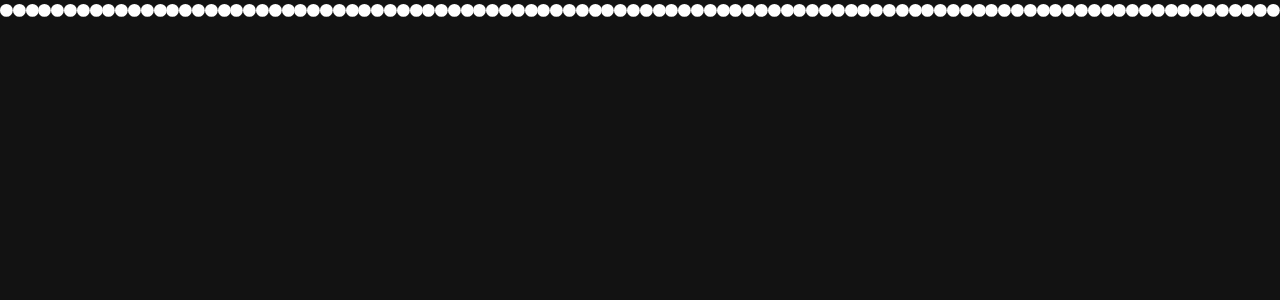
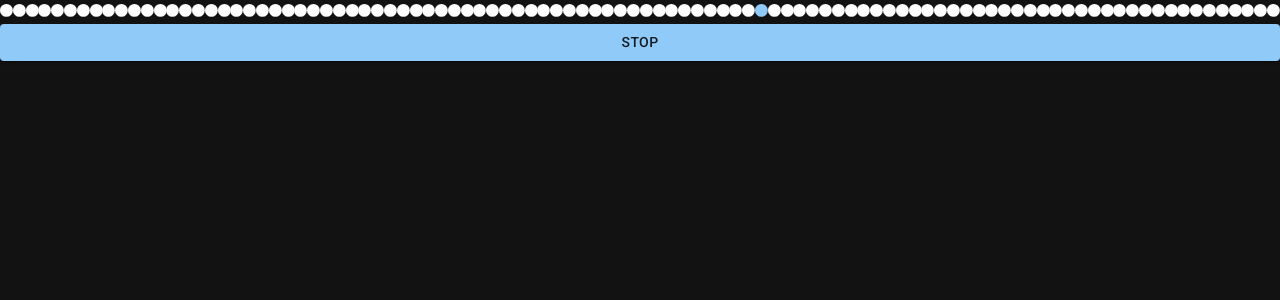
Before and after one commit to doerfli/catch-it, a Next.js app: page / in a window 1280 px wide. Shown: the top 300 px of the page. Built offline with nearby package versions, Linux system fonts and the light colour scheme.

Commit message:
run and stop

```diff
--- a/src/components/catchergame/catchergame.tsx
+++ b/src/components/catchergame/catchergame.tsx
@@ -1,7 +1,36 @@
+import { advanceActiveDot } from "@/redux/slices/dots";
+import { useEffect, useState } from "react";
 import DotLine from "./dotline";
+import { useDispatch } from "react-redux";
+import { Box, Button } from "@mui/material";
+import Stopper from "./stopper";
 
 export default function CatcherGame() {
+    const dispatch = useDispatch();
+    const timeout = 50;
+    const [ intervalObj, setIntervalObj ] = useState<NodeJS.Timeout | null>(null);
+
+    // call advanceActiveDot every 300 ms
+    useEffect(() => {
+        const interval = setInterval(() => {
+            dispatch(advanceActiveDot());
+        }, timeout);
+        setIntervalObj(interval);
+        return () => clearInterval(interval);
+        // eslint-disable-next-line react-hooks/exhaustive-deps -- only run once on page load
+    }, []);
+
+    // stop the interval when the component unmounts
+
+
     return (<>
-        <DotLine />
+        <Box sx={{ display: 'flex', flexDirection: 'column' }}>
+            <DotLine />
+            <Stopper onStop={() => {
+                if (intervalObj !== null) {
+                    clearInterval(intervalObj)
+                }
+            }}/>
+        </Box>
     </>);
 }
--- a/src/components/catchergame/dot.tsx
+++ b/src/components/catchergame/dot.tsx
@@ -1,9 +1,18 @@
 import { faCircle } from "@fortawesome/free-solid-svg-icons";
 import { FontAwesomeIcon } from "@fortawesome/react-fontawesome";
 import { SvgIcon } from "@mui/material";
+import { SvgIconProps } from '@mui/material/SvgIcon';
 
-export default function Dot() {
-    return (<SvgIcon sx={{ fontSize: '0.8rem'}}>
-        <FontAwesomeIcon icon={faCircle} />
-    </SvgIcon>);
+interface IDotProps {
+    isActive: boolean;
 }
+
+export default function Dot(props: IDotProps) {
+    const color = props.isActive ? 'primary' : 'white';
+
+    return (
+        <SvgIcon sx={{ fontSize: '0.8rem' }} color={color as SvgIconProps['color']}>
+            <FontAwesomeIcon icon={faCircle} />
+        </SvgIcon>
+    );
+}
--- a/src/components/catchergame/dotline.tsx
+++ b/src/components/catchergame/dotline.tsx
@@ -1,13 +1,21 @@
 import { RootState } from "@/redux/store";
-import { useSelector } from "react-redux";
+import { useDispatch, useSelector } from "react-redux";
 import Dot from "./dot";
+import { useEffect } from "react";
+import { advanceActiveDot } from "@/redux/slices/dots";
+import { Box } from "@mui/material";
 
 export default function DotLine() {
     const numberOfDots = useSelector((state: RootState) => state.dots.numberOfDots);
+    const activeDot = useSelector((state: RootState) => state.dots.activeDot);
+    const dispatch = useDispatch();
 
-    return (<>
-        {[...Array(numberOfDots)].map((e, i) => {
-            return (<Dot key={i} />);
+
+
+    return (<Box>
+        {[...Array(numberOfDots)].map((e, i: number) => {
+            const isActive = activeDot === i;
+            return (<Dot key={i} isActive={isActive} />);
         })}
-    </>);
+    </Box>);
 }
--- /dev/null
+++ b/src/components/catchergame/stopper.tsx
@@ -0,0 +1,12 @@
+import { Button } from "@mui/material"
+
+
+interface StopperProps {
+    onStop: () => void;
+}
+
+export default function Stopper(props: StopperProps) {
+    return (<>
+        <Button variant="contained" onClick={props.onStop}>Stop</Button>
+    </>);
+}
--- a/src/redux/slices/dots.ts
+++ b/src/redux/slices/dots.ts
@@ -3,10 +3,16 @@ import { createSlice } from '@reduxjs/toolkit';
 
 export interface TransactionState {
     numberOfDots: number;
+    activeDot: number;
+    showActive: boolean;
+    stopped: boolean;
 }
 
 const initialState: TransactionState = {
     numberOfDots: 100,
+    activeDot: 0,
+    showActive: true,
+    stopped: false,
 }
 
 export const dotsSlice = createSlice({
@@ -15,13 +21,33 @@ export const dotsSlice = createSlice({
     reducers: {
         setNumberOfDots: (state, action: PayloadAction<number>) => {
             state.numberOfDots = action.payload;
-        }
+        },
+        advanceActiveDot: (state) => {
+            state.activeDot = (state.activeDot + 1) % state.numberOfDots;
+        },
+        clearPositionActive: (state) => {
+            state.activeDot = -1;
+        },
+        showActive: (state) => {
+            state.showActive = true;
+        },
+        hideActive: (state) => {
+            state.showActive = false;
+        },
+        stopped: (state) => {
+            state.stopped = true;
+        },
     },
 });
 
 // Action creators are generated for each case reducer function
 export const {
-    setNumberOfDots
+    setNumberOfDots,
+    advanceActiveDot,
+    clearPositionActive,
+    showActive,
+    hideActive,
+    stopped,
 } = dotsSlice.actions;
 
 export default dotsSlice.reducer;
```
